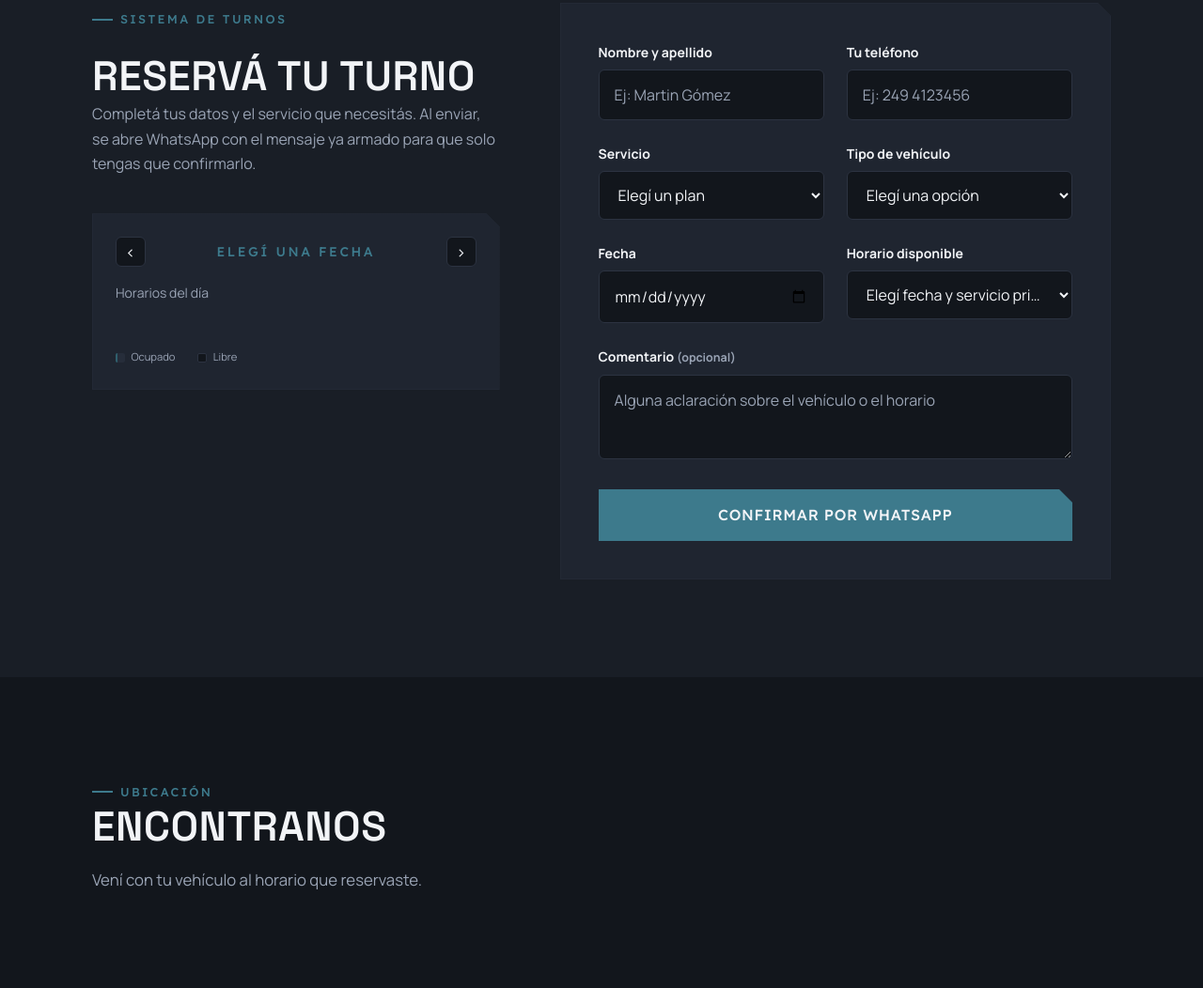
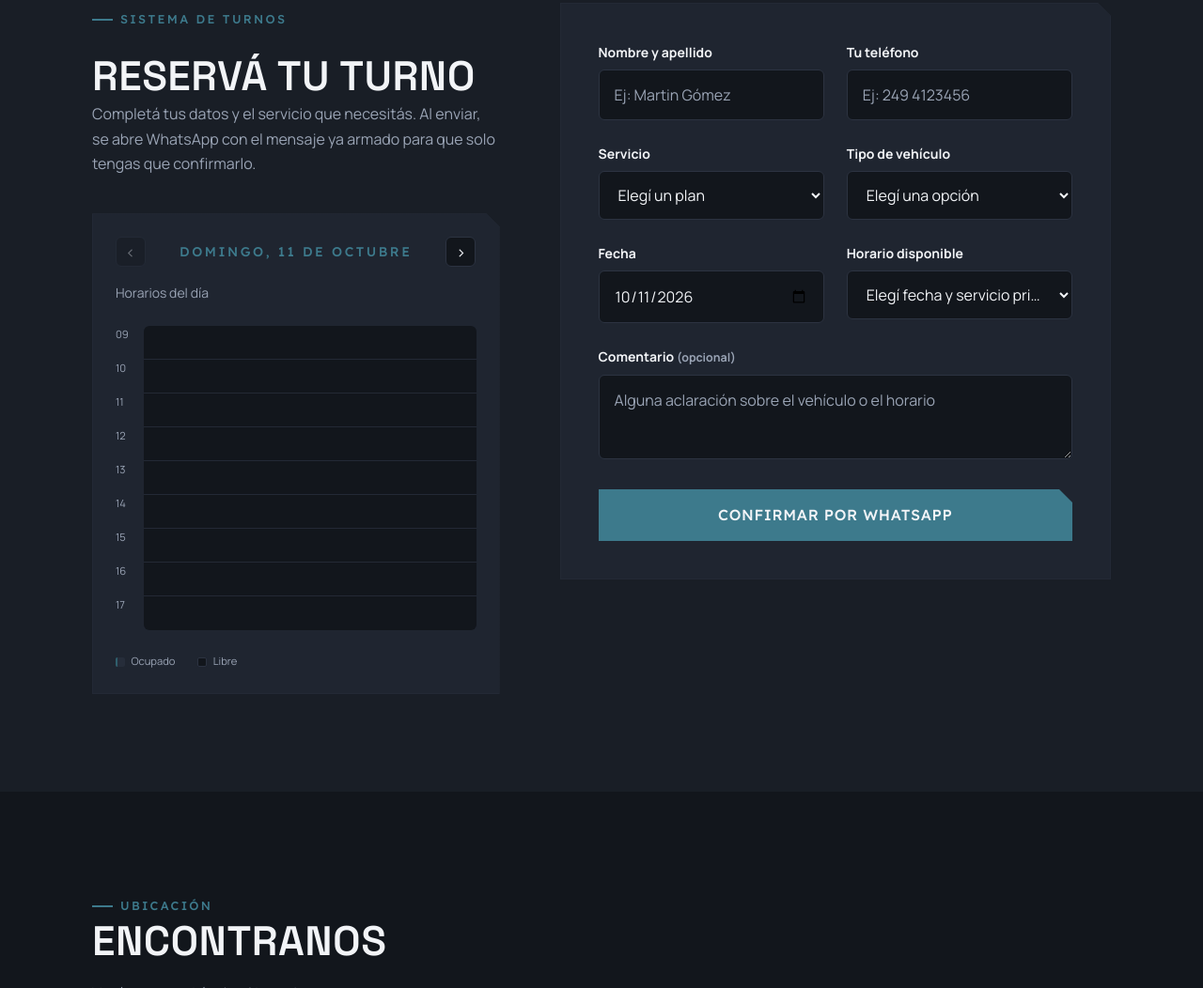
Before and after one commit to GeroVilche/El-Oreja-Details, a plain HTML site: page index.html in a window 1280 px wide. Shown: the part 3482-4534 px from the top of the page at 94% size. Drawn offline with Linux system fonts and the light colour scheme; no server answers; grey boxes are pictures that could not be loaded.

Commit message:
Fechas: reservas desde mañana (1 día de anticipación) y sin días anteriores

```diff
--- a/css/15-day-schedule.css
+++ b/css/15-day-schedule.css
@@ -38,6 +38,16 @@
 
 .day-schedule__nav:hover {
     border-color: var(--color-accent);
+}
+
+/* Flecha "día anterior" en el primer día reservable: no se puede ir más atrás */
+.day-schedule__nav:disabled {
+    opacity: 0.35;
+    cursor: not-allowed;
+}
+
+.day-schedule__nav:disabled:hover {
+    border-color: var(--color-border);
 }
 
 .day-schedule__date {
--- a/js/turnos.js
+++ b/js/turnos.js
@@ -56,7 +56,45 @@ async function actualizarHorariosDisponibles() {
     }
 }
 
-inputFecha.addEventListener('change', actualizarHorariosDisponibles); inputFecha.addEventListener('change', actualizarCalendarioVisual);
+// FECHAS
+// Date -> "AAAA-MM-DD" (el formato que usa el <input type="date">), con la hora LOCAL del usuario.
+// Ojo: NO usar fecha.toISOString(): devuelve la fecha en UTC, y en Argentina (UTC-3)
+// a partir de las 21:00 ya daría el día siguiente.
+function formatearFechaISO(fecha) {
+    const año = fecha.getFullYear();
+    const mes = String(fecha.getMonth() + 1).padStart(2, '0');
+    const dia = String(fecha.getDate()).padStart(2, '0');
+    return `${año}-${mes}-${dia}`;
+}
+
+// Regla del negocio: los turnos se reservan con al menos 1 día de anticipación (desde mañana),
+// así Santi revisa la agenda del día siguiente y no le caen turnos nuevos sobre la marcha.
+// Para permitir reservar en el día, cambiar a 0.
+const DIAS_DE_ANTICIPACION = 1;
+
+// Primer día que se puede reservar, en formato "AAAA-MM-DD"
+function primeraFechaReservable() {
+    const fecha = new Date();
+    fecha.setDate(fecha.getDate() + DIAS_DE_ANTICIPACION);
+    return formatearFechaISO(fecha);
+}
+
+// `min` bloquea en el selector del navegador los días que no se pueden reservar, y si igual
+// llega una fecha anterior (escrita a mano, o la página quedó abierta desde ayer) la corregimos.
+// Las fechas "AAAA-MM-DD" se pueden comparar como texto: el orden alfabético coincide con el cronológico.
+function aplicarLimiteDeFecha() {
+    const primeraFecha = primeraFechaReservable();
+    inputFecha.min = primeraFecha;
+
+    if (!inputFecha.value || inputFecha.value < primeraFecha) {
+        inputFecha.value = primeraFecha;
+    }
+}
+
+// El orden importa: primero se corrige la fecha, después se usan los datos de esa fecha
+inputFecha.addEventListener('change', aplicarLimiteDeFecha);
+inputFecha.addEventListener('change', actualizarHorariosDisponibles);
+inputFecha.addEventListener('change', actualizarCalendarioVisual);
 selectServicio.addEventListener('change', actualizarHorariosDisponibles);
 
 const formulario = document.querySelector('.booking-form');
@@ -181,6 +219,8 @@ async function actualizarCalendarioVisual() {
         return
     }
 
+    actualizarFlechas();
+
     const fechaObj = new Date(fecha + 'T00:00:00');
     diaLabel.textContent = fechaObj.toLocaleDateString('es-AR', {
         weekday: 'long', day: 'numeric', month: 'long',
@@ -217,13 +257,18 @@ function cambiarDia(delta) {
 
     const fechaActual = new Date(inputFecha.value + 'T00:00:00');
     fechaActual.setDate(fechaActual.getDate() + delta);
+    const nuevaFecha = formatearFechaISO(fechaActual);
 
-    const año = fechaActual.getFullYear();
-    const mes = String(fechaActual.getMonth() + 1).padStart(2, '0');
-    const dia = String(fechaActual.getDate()).padStart(2, '0');
-    inputFecha.value = `${año}-${mes}-${dia}`;
+    // Por las dudas (la flecha ya está desactivada): nunca ir antes del primer día reservable
+    if (nuevaFecha < primeraFechaReservable()) return;
 
+    inputFecha.value = nuevaFecha;
     inputFecha.dispatchEvent(new Event('change'));
+}
+
+// En el primer día reservable, la flecha "día anterior" no tiene a dónde ir
+function actualizarFlechas() {
+    botonDiaAnterior.disabled = inputFecha.value <= primeraFechaReservable();
 }
 
 botonDiaAnterior.addEventListener('click', () => cambiarDia(-1));
@@ -234,6 +279,7 @@ botonDiaSiguiente.addEventListener('click', () => cambiarDia(1));
 document.addEventListener('visibilitychange', () => {
     if (document.visibilityState !== 'visible') return;
 
+    aplicarLimiteDeFecha(); // por si la página quedó abierta de un día para otro
     actualizarCalendarioVisual();
 
     // Los horarios del <select> solo importan si el formulario está a la vista
@@ -241,3 +287,9 @@ document.addEventListener('visibilitychange', () => {
         actualizarHorariosDisponibles();
     }
 });
+
+// AL CARGAR LA PÁGINA: arrancamos en el primer día que se puede reservar.
+// Va al final del archivo porque usa constantes (horasLabels, botonDiaAnterior, etc.) que se
+// declaran más arriba: si lo llamáramos antes de esas líneas, todavía no existirían.
+aplicarLimiteDeFecha();
+actualizarCalendarioVisual();
```
